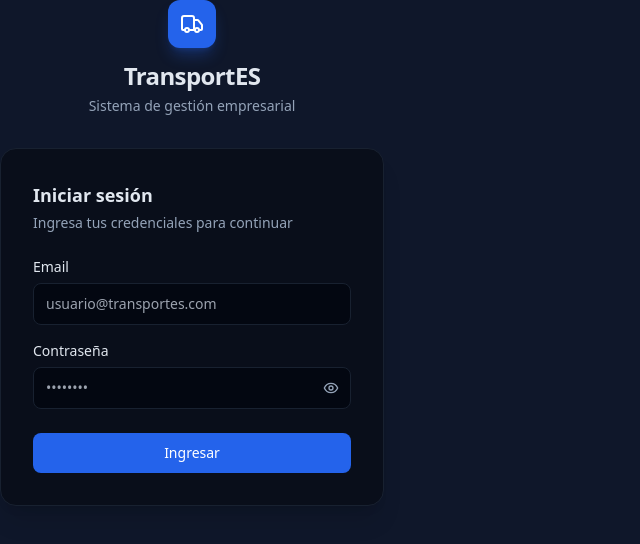
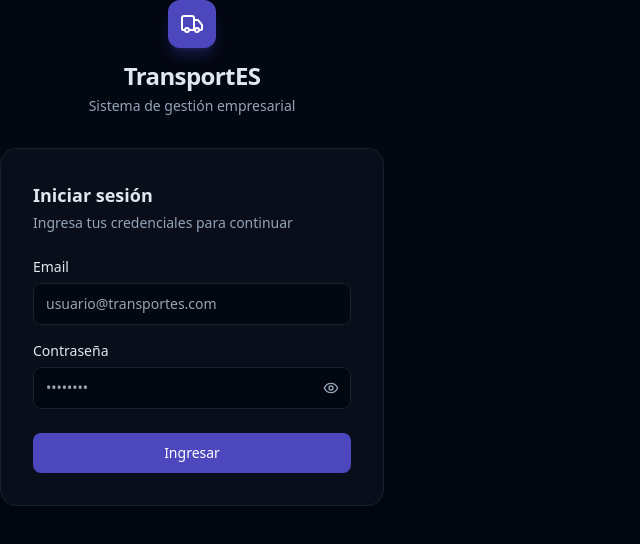
Before and after one commit to luciana-boop/sistema-transporte-prueba, a Next.js app in the folder frontend/: page / in a window 1280 px wide. Shown: the top 544 px of the page, without its empty margins (0-640 px from the left). Built offline with nearby package versions, Linux system fonts and the light colour scheme; no server answers.

Commit message:
frontend

```diff
--- a/frontend/src/app/(dashboard)/layout.tsx
+++ b/frontend/src/app/(dashboard)/layout.tsx
@@ -48,8 +48,8 @@ export default function DashboardLayout({ children }: { children: React.ReactNod
   // Zustand todavía leyendo localStorage, O token válido aún no confirmado.
   if (!_hasHydrated || (isAuthenticated && !isTokenVerified)) {
     return (
-      <div className="min-h-screen flex items-center justify-center bg-slate-900">
-        <Loader2 className="w-6 h-6 animate-spin text-slate-400" />
+      <div className="min-h-screen flex items-center justify-center bg-background">
+        <Loader2 className="w-6 h-6 animate-spin text-muted-foreground" />
       </div>
     );
   }
--- a/frontend/src/app/globals.css
+++ b/frontend/src/app/globals.css
@@ -4,58 +4,59 @@
 @tailwind components;
 @tailwind utilities;
 
-@import url('https://fonts.googleapis.com/css2?family=DM+Sans:ital,opsz,wght@0,9..40,300;0,9..40,400;0,9..40,500;0,9..40,600;0,9..40,700;1,9..40,400&family=DM+Mono:wght@400;500&display=swap');
+@import url('https://fonts.googleapis.com/css2?family=Inter+Tight:ital,wght@0,300;0,400;0,500;0,600;0,700;1,400&family=DM+Mono:wght@400;500&display=swap');
 
 @layer base {
   :root {
-    --background: 0 0% 99%;
-    --foreground: 224 71% 4%;
-    --card: 0 0% 100%;
-    --card-foreground: 224 71% 4%;
-    --border: 220 13% 91%;
-    --input: 220 13% 91%;
-    --ring: 221 83% 53%;
-    --primary: 221 83% 53%;
-    --primary-foreground: 0 0% 100%;
-    --secondary: 220 14% 96%;
-    --secondary-foreground: 220 9% 46%;
-    --muted: 220 14% 96%;
-    --muted-foreground: 220 9% 46%;
-    --accent: 220 14% 96%;
-    --accent-foreground: 224 71% 4%;
-    --destructive: 0 84% 60%;
+    /* ── Light theme (premium redesign) ── */
+    --background:          240 20% 97%;
+    --foreground:          240 22% 12%;
+    --card:                0 0% 100%;
+    --card-foreground:     240 22% 12%;
+    --border:              240 12% 90%;
+    --input:               240 12% 90%;
+    --ring:                243 47% 51%;
+    --primary:             243 47% 51%;
+    --primary-foreground:  0 0% 100%;
+    --secondary:           240 20% 95%;
+    --secondary-foreground:240 10% 50%;
+    --muted:               240 15% 95%;
+    --muted-foreground:    240 8% 52%;
+    --accent:              243 40% 95%;
+    --accent-foreground:   243 47% 51%;
+    --destructive:         5 70% 52%;
     --destructive-foreground: 0 0% 100%;
-    --sidebar: 224 71% 4%;
-    --sidebar-foreground: 220 13% 91%;
-    --sidebar-border: 222 47% 11%;
-    --sidebar-accent: 222 47% 15%;
-    --radius: 0.5rem;
-    --success: 142 71% 45%;
-    --warning: 38 92% 50%;
+    --sidebar:             0 0% 100%;
+    --sidebar-foreground:  240 22% 12%;
+    --sidebar-border:      240 12% 90%;
+    --sidebar-accent:      243 40% 95%;
+    --radius:              0.5rem;
+    --success:             152 42% 45%;
+    --warning:             35 80% 52%;
   }
 
   .dark {
-    --background: 224 71% 4%;
-    --foreground: 213 31% 91%;
-    --card: 222 47% 7%;
-    --card-foreground: 213 31% 91%;
-    --border: 216 34% 14%;
-    --input: 216 34% 14%;
-    --ring: 221 83% 53%;
-    --primary: 221 83% 53%;
-    --primary-foreground: 0 0% 100%;
-    --secondary: 222 47% 11%;
-    --secondary-foreground: 215 20% 65%;
-    --muted: 223 47% 11%;
-    --muted-foreground: 215 20% 65%;
-    --accent: 216 34% 14%;
-    --accent-foreground: 213 31% 91%;
-    --destructive: 0 63% 50%;
+    --background:          224 71% 4%;
+    --foreground:          213 31% 91%;
+    --card:                222 47% 7%;
+    --card-foreground:     213 31% 91%;
+    --border:              216 34% 14%;
+    --input:               216 34% 14%;
+    --ring:                243 47% 51%;
+    --primary:             243 47% 51%;
+    --primary-foreground:  0 0% 100%;
+    --secondary:           222 47% 11%;
+    --secondary-foreground:215 20% 65%;
+    --muted:               223 47% 11%;
+    --muted-foreground:    215 20% 65%;
+    --accent:              216 34% 14%;
+    --accent-foreground:   213 31% 91%;
+    --destructive:         0 63% 50%;
     --destructive-foreground: 0 0% 100%;
-    --sidebar: 222 47% 4%;
-    --sidebar-foreground: 215 20% 75%;
-    --sidebar-border: 222 47% 9%;
-    --sidebar-accent: 222 47% 10%;
+    --sidebar:             222 47% 4%;
+    --sidebar-foreground:  215 20% 75%;
+    --sidebar-border:      222 47% 9%;
+    --sidebar-accent:      222 47% 10%;
   }
 
   * {
@@ -64,7 +65,7 @@
 
   body {
     @apply bg-background text-foreground;
-    font-family: 'DM Sans', system-ui, sans-serif;
+    font-family: 'Inter Tight', system-ui, sans-serif;
     -webkit-font-smoothing: antialiased;
   }
 
--- a/frontend/src/app/layout.tsx
+++ b/frontend/src/app/layout.tsx
@@ -10,9 +10,9 @@ export const metadata: Metadata = {
 
 export default function RootLayout({ children }: { children: React.ReactNode }) {
   return (
-    <html lang="es" suppressHydrationWarning className="dark">
+    <html lang="es" suppressHydrationWarning>
       <body
-        className="min-h-screen bg-slate-900 antialiased"
+        className="min-h-screen bg-background antialiased"
         suppressHydrationWarning
       >
         <Providers>{children}</Providers>
```
Also changed, not shown: frontend/src/components/layout/Sidebar.tsx (+74 -56 lines), frontend/src/components/layout/Topbar.tsx (+29 -26 lines).
